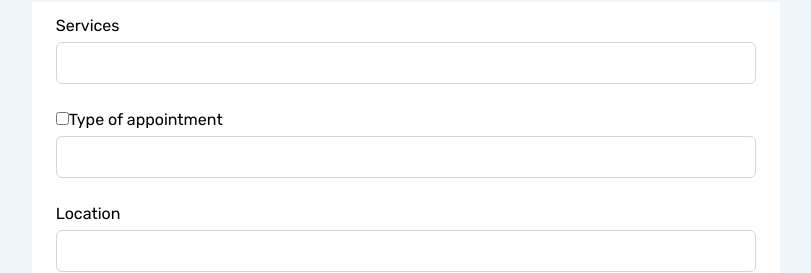
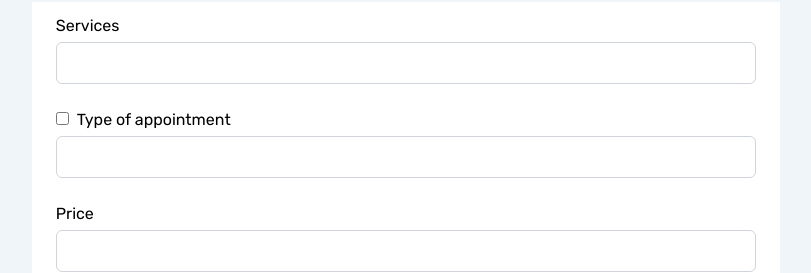
Before and after one commit to dapobelieve/luna-trainer, a Nuxt app: page /Settings in a window 1280 px wide. Shown: the part 1376-1649 px from the top of the page, without its empty margins (361-1172 px from the left). Built offline with nearby package versions, Linux system fonts and the light colour scheme; what v-calendar would draw is missing.

Commit message:
padding added to input checkbox

```diff
--- a/components/ServicesComp.vue
+++ b/components/ServicesComp.vue
@@ -15,12 +15,12 @@
         <div class="">
           <div>
             <input type="checkbox">
-            <label for="typeofappointment" class="">Type of appointment</label>
+            <label for="typeofappointment"  class="tail-px-2">Type of appointment</label>
           </div>
           <input type="text" class="tail-w-full tail-bg-white tail-p-2.5 tail-block sm:tail-text-sm tail-mt-1 tail-border tail-border-gray-300 tail-rounded-md">
         </div>
         <div class="">
-          <label for="location" class="">Location</label>
+          <label for="price" class="">Price</label>
           <input type="text" class="tail-w-full tail-bg-white tail-p-2.5 tail-block sm:tail-text-sm tail-mt-1 tail-border tail-border-gray-300 tail-rounded-md">
         </div>
         <div class="tail-flex tail-justify-end">
```
